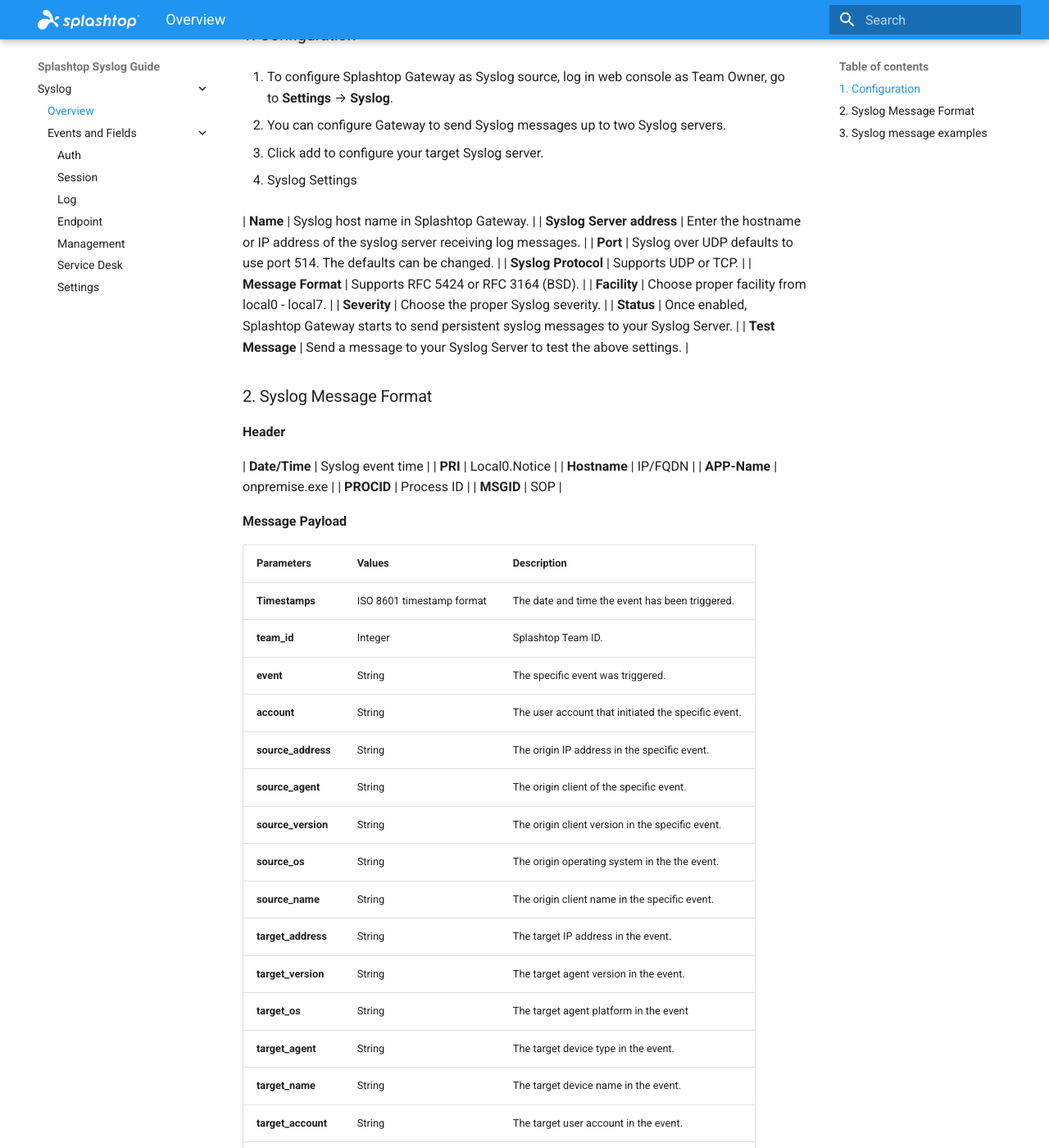
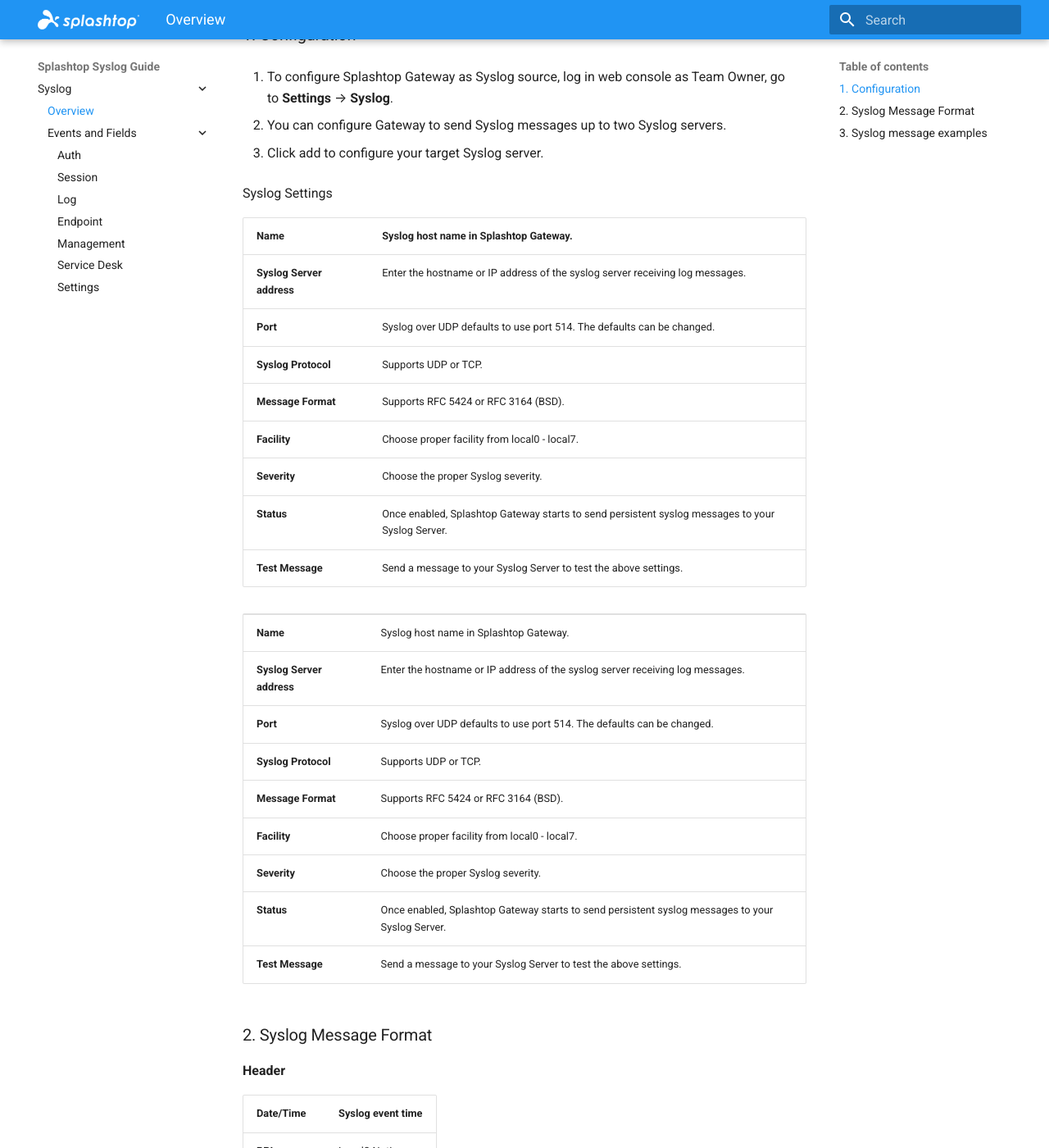
Before and after one commit to SplashtopInc/OnPrem-Syslog-Guide, an MkDocs documentation site: the page built from docs/index.md, in a window 1280 px wide and 1400 px high, scrolled down 287 px. Shown: the whole window at 82% size. Built offline with MkDocs 1.6.1 and Material for MkDocs 9.7.7, drawn with Linux system fonts in a browser that asks for light colours; some of the changed text lies outside the part shown.

Commit message:
Update index.md

```diff
--- a/docs/index.md
+++ b/docs/index.md
@@ -20,11 +21,24 @@
 | **Status** | Once enabled, Splashtop Gateway starts to send persistent syslog messages to your Syslog Server. |
 | **Test Message** | Send a message to your Syslog Server to test the above settings. |
 
+<table>
+  <tr><td style="font-weight:bold;">Name</td><td>Syslog host name in Splashtop Gateway.</td></tr>
+  <tr><td style="font-weight:bold;">Syslog Server address</td><td>Enter the hostname or IP address of the syslog server receiving log messages.</td></tr>
+  <tr><td style="font-weight:bold;">Port</td><td>Syslog over UDP defaults to use port 514. The defaults can be changed.</td></tr>
+  <tr><td style="font-weight:bold;">Syslog Protocol</td><td>Supports UDP or TCP.</td></tr>
+  <tr><td style="font-weight:bold;">Message Format</td><td>Supports RFC 5424 or RFC 3164 (BSD).</td></tr>
+  <tr><td style="font-weight:bold;">Facility</td><td>Choose proper facility from local0 - local7.</td></tr>
+  <tr><td style="font-weight:bold;">Severity</td><td>Choose the proper Syslog severity.</td></tr>
+  <tr><td style="font-weight:bold;">Status</td><td>Once enabled, Splashtop Gateway starts to send persistent syslog messages to your Syslog Server.</td></tr>
+  <tr><td style="font-weight:bold;">Test Message</td><td>Send a message to your Syslog Server to test the above settings.</td></tr>
+</table>
+
 ### 2. Syslog Message Format
 
 **Header**
 
 | **Date/Time** | Syslog event time |
+| --- | --- |
 | **PRI** | Local0.Notice |
 | **Hostname** | IP/FQDN |
 | **APP-Name** | onpremise.exe |
```
Also changed, not shown: other parts of docs/index.md (+2 -1 lines).
